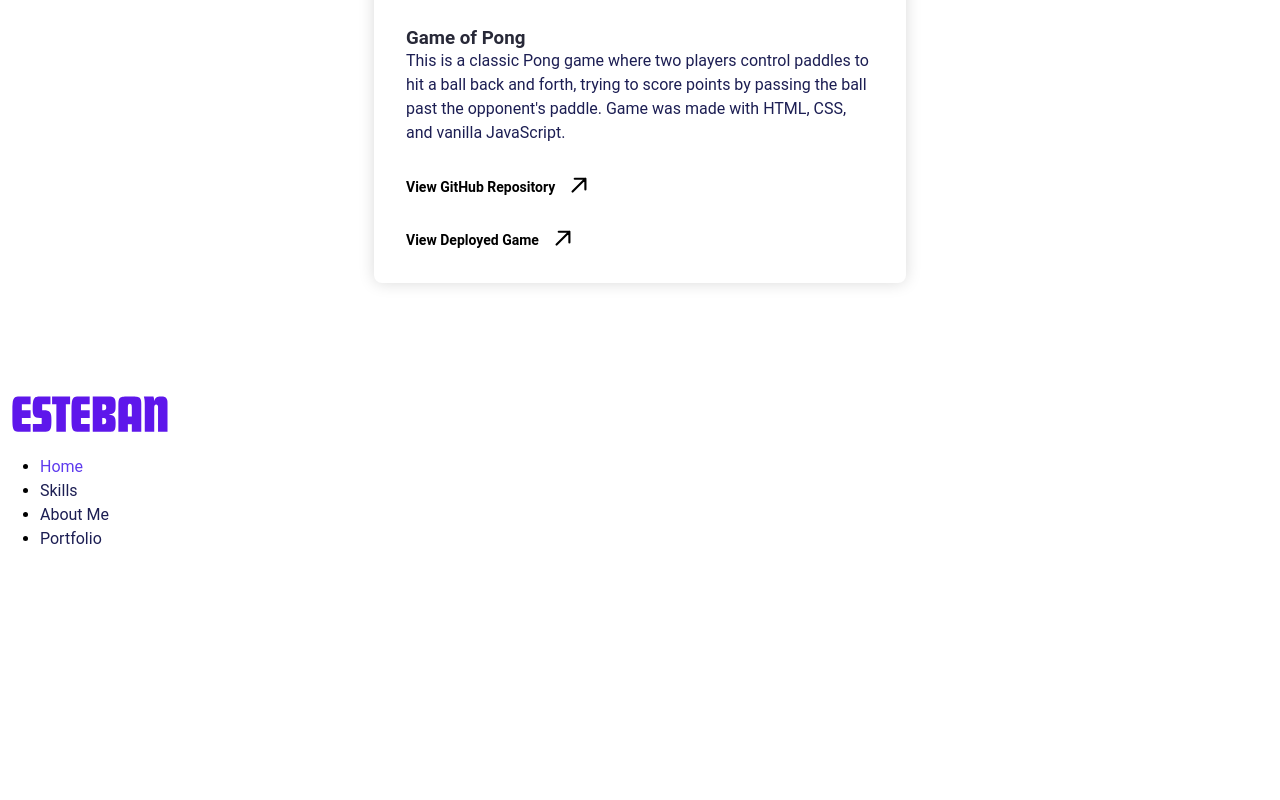
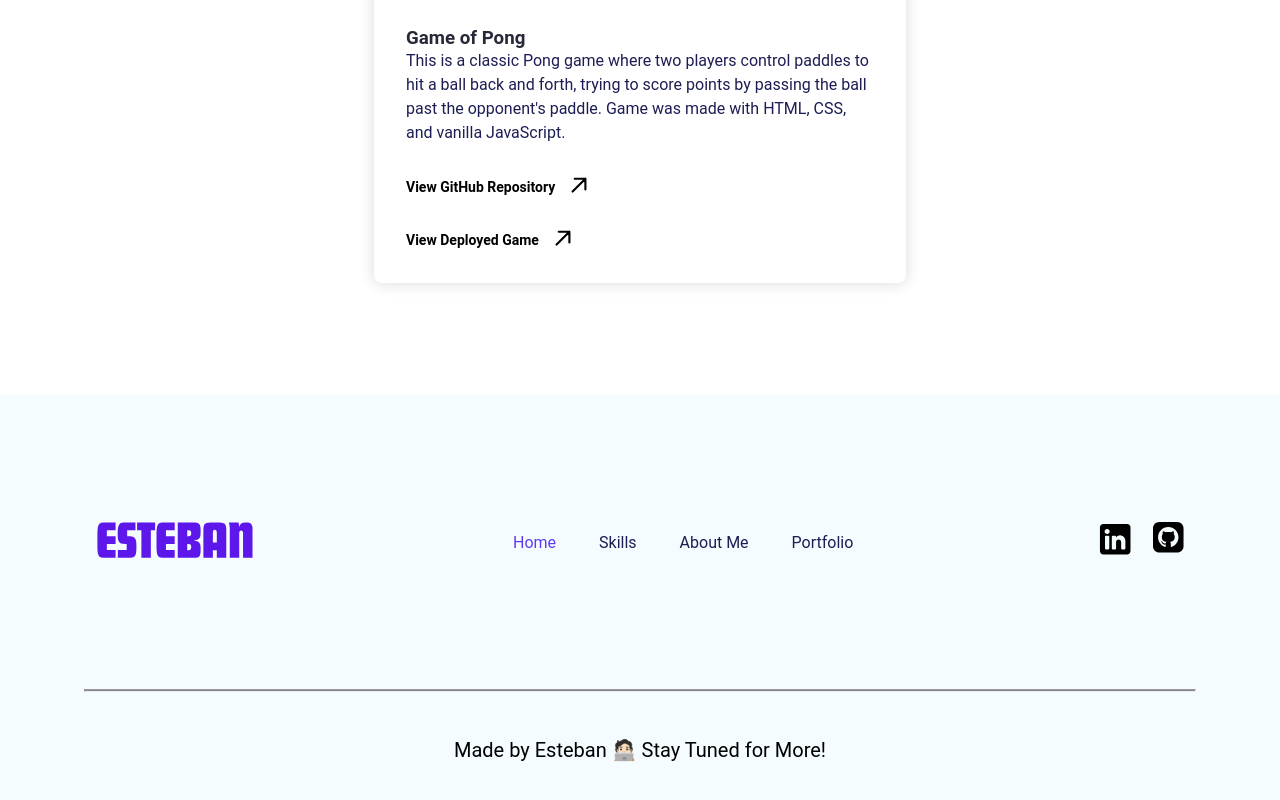
Before and after one commit to estebansep1/Personal-Portfolio, a React (Create React App) app: page / in a window 1280 px wide. Shown: the part 3414-4214 px from the top of the page. Before the commit the page ends 3981 px from the top, so only its background shows below. Built offline with nearby package versions, Linux system fonts and the light colour scheme.

Commit message:
finished footer. need to fix icons

```diff
--- a/src/App.css
+++ b/src/App.css
@@ -479,8 +479,6 @@ h2 {
 }
 .portfolio--section--card:hover path {
   stroke: var(--github);
-  border-bottom: 1.33px solid var(--primary);
-  padding-bottom: 10.6px;
 }
 
 .portfolio--section--card::after {
@@ -491,13 +489,6 @@ h2 {
   right: 0;
   bottom: 0;
   height: 1.33px;
-  background-color: var(--primary);
-  transform: scaleX(0);
-  transition: transform 0.3s ease;
-}
-
-.portfolio--section--card:hover::after {
-  transform: scaleX(1);
 }
 
 .portfolio--link:hover{
@@ -514,9 +505,6 @@ h2 {
   right: 0;
   bottom: 0;
   height: 1.33px;
-  background-color: var(--github);
-  transform: scaleX(0);
-  transition: transform 0.3s ease;
 }
 
 .portfolio--link:hover::after {
@@ -525,12 +513,74 @@ h2 {
 /* End of Portfolio */
 
 /* Start of footer */
-.footer--container {
+.footer--container{
   display: flex;
-  flex-direction: center;
+  padding: 107px 85px;
+  flex-direction: column;
+  align-items: flex-start;
   background-color: var(--bg-shade);
-  padding: 107px 85px;
-  align-items: flex-start;
   align-items: center;
   align-self: stretch;
 }
+
+.footer--link--container {
+  display: flex;
+  justify-content: space-between;
+  align-items: center;
+  align-self: stretch;
+}
+
+.footer--items > ul {
+  list-style: none;
+  display: flex;
+  align-items: flex-start;
+  gap: 43px;
+  text-decoration: none;
+}
+
+.footer--items ul > li > a {
+  text-decoration: none;
+}
+
+.footer--social--icon {
+  display: flex;
+  justify-content: flex-end;
+  align-items: center;
+  gap: 16px;
+  flex-shrink: 0;
+}
+
+.footer--icon {
+  vertical-align: bottom;
+}
+
+.footer--social--icon > ul {
+  text-decoration: none;
+  list-style: none;
+  display: flex;
+  justify-content: flex-end;
+  align-items: center;
+  gap: 16.66px;
+  flex-shrink: 0;
+}
+
+.divder {
+  margin: 106px 0 43px;
+  height: 1px;
+  width: 100%;
+  background-color: rgb(40, 41, 56, 0.55);
+}
+
+.footer--content--container {
+  display: flex;
+  justify-content: space-between;
+  align-items: center;
+}
+
+.footer--content {
+  color: var(--black);
+  font-size: 20px;
+  font-weight: 400;
+  line-height: 30px;
+}
+/* End of Footer */
--- a/src/Components/Footer.jsx
+++ b/src/Components/Footer.jsx
@@ -3,8 +3,8 @@ import { Link } from "react-scroll"
 
 export default function Footer() {
     return (
-        <footer className="className">
-            <div className="footer-link--container">
+        <footer className="footer--container">
+  <div className="footer--link--container">
     <div>
       <img src="./images/name.svg" alt="Esteban" />
     </div>
@@ -19,7 +19,9 @@ export default function Footer() {
             duration={500}
             to="heroSection"
             className="text-md"
-                              >Home</Link>
+          >
+            Home
+          </Link>
         </li>
         <li>
           <Link
@@ -30,7 +32,9 @@ export default function Footer() {
             duration={500}
             to="mySkills"
             className="text-md"
-                              >Skills</Link>
+          >
+            Skills
+          </Link>
         </li>
         <li>
           <Link
@@ -41,7 +45,9 @@ export default function Footer() {
             duration={500}
             to="AboutMe"
             className="text-md"
-                              >About Me</Link>
+          >
+            About Me
+          </Link>
         </li>
         <li>
           <Link
@@ -52,11 +58,70 @@ export default function Footer() {
             duration={500}
             to="MyPortfolio"
             className="text-md"
-                              >Portfolio</Link>
+          >
+            Portfolio
+          </Link>
+        </li>
+      </ul>
+    </div>
+    <div className="footer--social--icon">
+      <ul>
+        <li>
+          <a
+            href="https://www.linkedin.com/in/esteban-sepulveda-a06789161/"
+            className="navbar--content"
+            target="_blank"
+            rel="noreferrer"
+          >
+            <svg
+            className="footer-icon"
+              xmlns="http://www.w3.org/2000/svg"
+              width="42"
+              height="42"
+              viewBox="0 0 33 33"
+              fill="none"
+            >
+              <path
+                fillRule="evenodd"
+                clipRule="evenodd"
+                d="M7.33341 4.65479H26.0001C27.4729 4.65479 28.6667 5.84869 28.6667 7.32145V25.9881C28.6667 27.4609 27.4729 28.6548 26.0001 28.6548H7.33341C5.86065 28.6548 4.66675 27.4609 4.66675 25.9881V7.32145C4.66675 5.84869 5.86065 4.65479 7.33341 4.65479ZM11.3334 24.6548C11.7016 24.6548 12.0001 24.3563 12.0001 23.9881V14.6548C12.0001 14.2867 11.7016 13.9881 11.3334 13.9881H9.33342C8.96523 13.9881 8.66675 14.2867 8.66675 14.6548V23.9881C8.66675 24.3563 8.96523 24.6548 9.33342 24.6548H11.3334ZM10.3334 12.6548C9.22884 12.6548 8.33341 11.7594 8.33341 10.6548C8.33341 9.55021 9.22884 8.65479 10.3334 8.65479C11.438 8.65479 12.3334 9.55021 12.3334 10.6548C12.3334 11.7594 11.438 12.6548 10.3334 12.6548ZM24.0001 24.6548C24.3682 24.6548 24.6667 24.3563 24.6667 23.9881V17.8548C24.7101 15.7359 23.1435 13.9275 21.0401 13.6681C19.5694 13.5338 18.1445 14.2207 17.3334 15.4548V14.6548C17.3334 14.2867 17.0349 13.9881 16.6667 13.9881H14.6667C14.2986 13.9881 14.0001 14.2867 14.0001 14.6548V23.9881C14.0001 24.3563 14.2986 24.6548 14.6667 24.6548H16.6667C17.0349 24.6548 17.3334 24.3563 17.3334 23.9881V18.9881C17.3334 17.8836 18.2289 16.9881 19.3334 16.9881C20.4379 16.9881 21.3334 17.8836 21.3334 18.9881V23.9881C21.3334 24.3563 21.6319 24.6548 22.0001 24.6548H24.0001Z"
+                fill="black"
+              />
+            </svg>
+          </a>
+        </li>
+        <li>
+          <a
+            href="https://github.com/estebansep1"
+            className="navbar--content"
+            target="_blank"
+            rel="noreferrer"
+          >
+            <svg
+            className="footer--icon"
+              xmlns="http://www.w3.org/2000/svg"
+              width="42"
+              height="42"
+              viewBox="0 0 33 33"
+              fill="none"
+            >
+              <path
+                fillRule="evenodd"
+                clipRule="evenodd"
+                d="M19 0h-14c-2.761 0-5 2.239-5 5v14c0 2.761 2.239 5 5 5h14c2.762 0 5-2.239 5-5v-14c0-2.761-2.238-5-5-5zm-4.466 19.59c-.405.078-.534-.171-.534-.384v-2.195c0-.747-.262-1.233-.55-1.481 1.782-.198 3.654-.875 3.654-3.947 0-.874-.312-1.588-.823-2.147.082-.202.356-1.016-.079-2.117 0 0-.671-.215-2.198.820-.64-.18-1.324-.267-2.004-.271-.68.003-1.364.091-2.003.269-1.528-1.035-2.2-.820-2.2-.820-.434 1.102-.160 1.915-.077 2.118-.512.560-.824 1.273-.824 2.147 0 3.064 1.867 3.751 3.645 3.954-.229.200-.436.552-.508 1.070-.457.204-1.614.557-2.328-.666 0 0-.423-.768-1.227-.825 0 0-.780-.010-.055.487 0 0 .525.246.889 1.170 0 0 .463 1.428 2.688.944v1.489c0 .211-.129.459-.528.385-3.180-1.057-5.472-4.056-5.472-7.590 0-4.419 3.582-8 8-8s8 3.581 8 8c0 3.533-2.289 6.531-5.466 7.590z"
+                fill="black"
+              />
+            </svg>
+          </a>
         </li>
       </ul>
     </div>
   </div>
+  <hr className="divder" />
+  <div className="footer--content--container">
+    <p className="footer--content">Made by Esteban 🧑🏻‍💻 Stay Tuned for More!</p>
+  </div>
 </footer>
+
     )
 }
```
Lines whose indentation alone changed are shown as unchanged.
